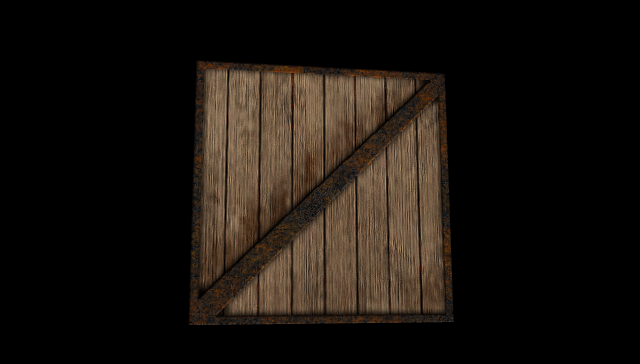
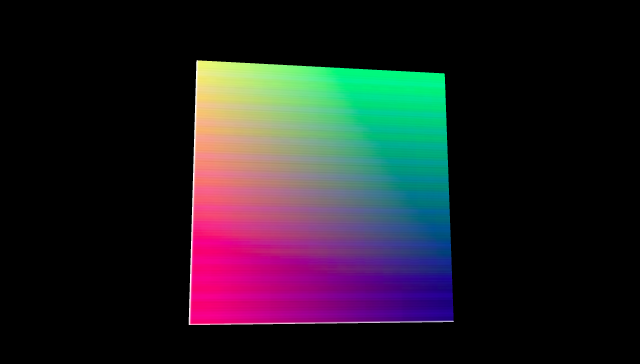
Before and after one commit to rebeccalambert/Rotating-Box, a plain HTML site: page index.html in a window 1280 px wide. Shown: the part 192-556 px from the top of the page, without its empty margins (332-972 px from the left). Drawn offline with nearby package versions, Linux system fonts and the light colour scheme.

Commit message:
Change texture to color

```diff
--- a/index.html
+++ b/index.html
@@ -4,7 +4,7 @@
     <meta charset="UTF-8" />
     <meta name="viewport" content="width=device-width, initial-scale=1.0" />
     <meta http-equiv="X-UA-Compatible" content="ie=edge" />
-    <link rel='icon' href='textures/crate.gif' type='image/x-icon' />
+    <link rel='icon' href='textures/color.png' type='image/x-icon' />
     <title>Your Cube</title>
 
     <style>
--- a/main.js
+++ b/main.js
@@ -19,7 +19,7 @@ function init() {
     const geometry = new THREE.BoxGeometry( 2, 2, 2 );
     // const material = new THREE.MeshBasicMaterial({ color: 0x000ff});
 
-    const texture = new THREE.TextureLoader().load('textures/crate.gif');
+    const texture = new THREE.TextureLoader().load('textures/color.png');
     const material = new THREE.MeshBasicMaterial({ map: texture });
     cube = new THREE.Mesh(geometry, material);
     scene.add(cube);
```
Also changed, not shown: textures/colors.svg (deleted), textures/purple.jpg (renamed from textures/FloorsCheckerboard_S_Normal.jpg).
